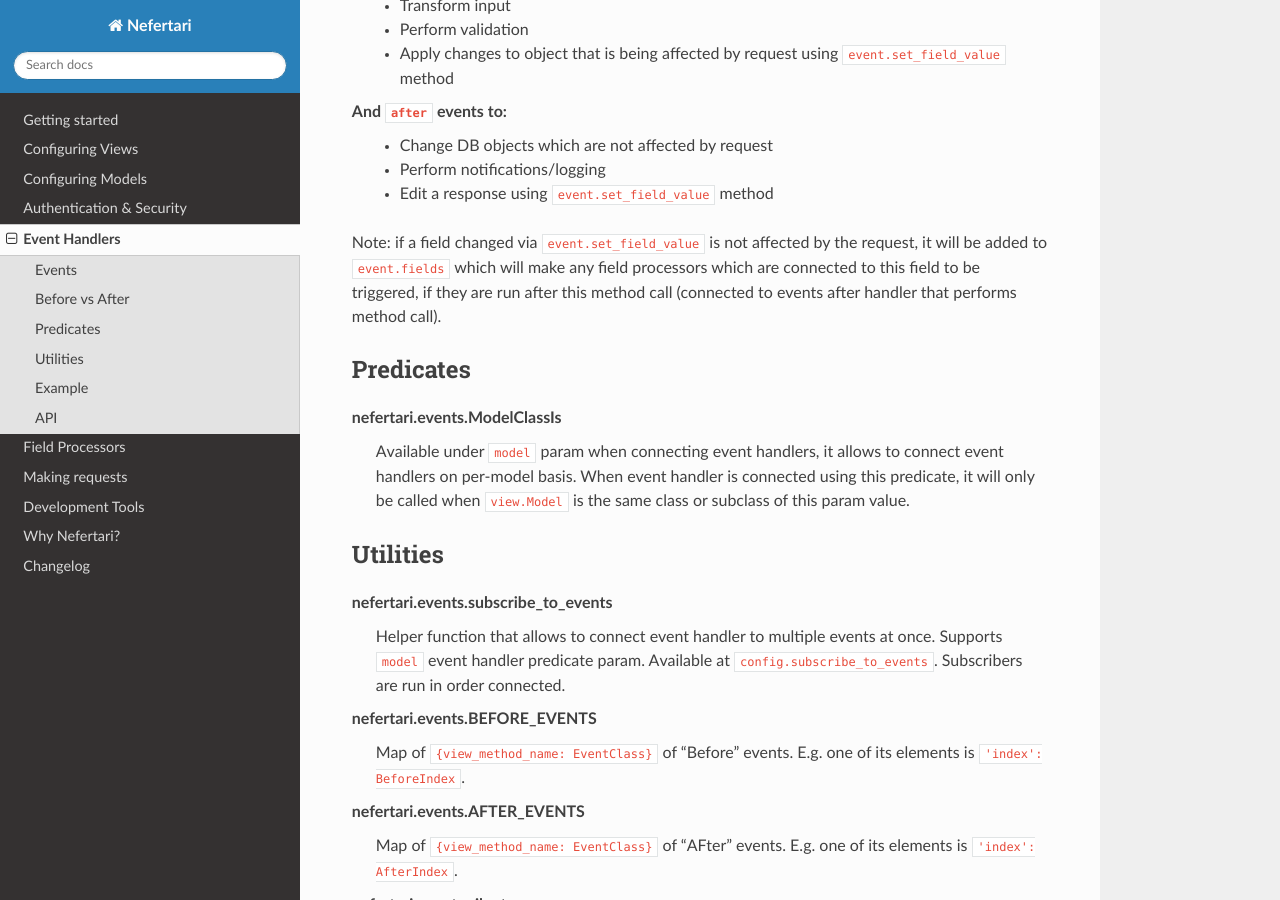
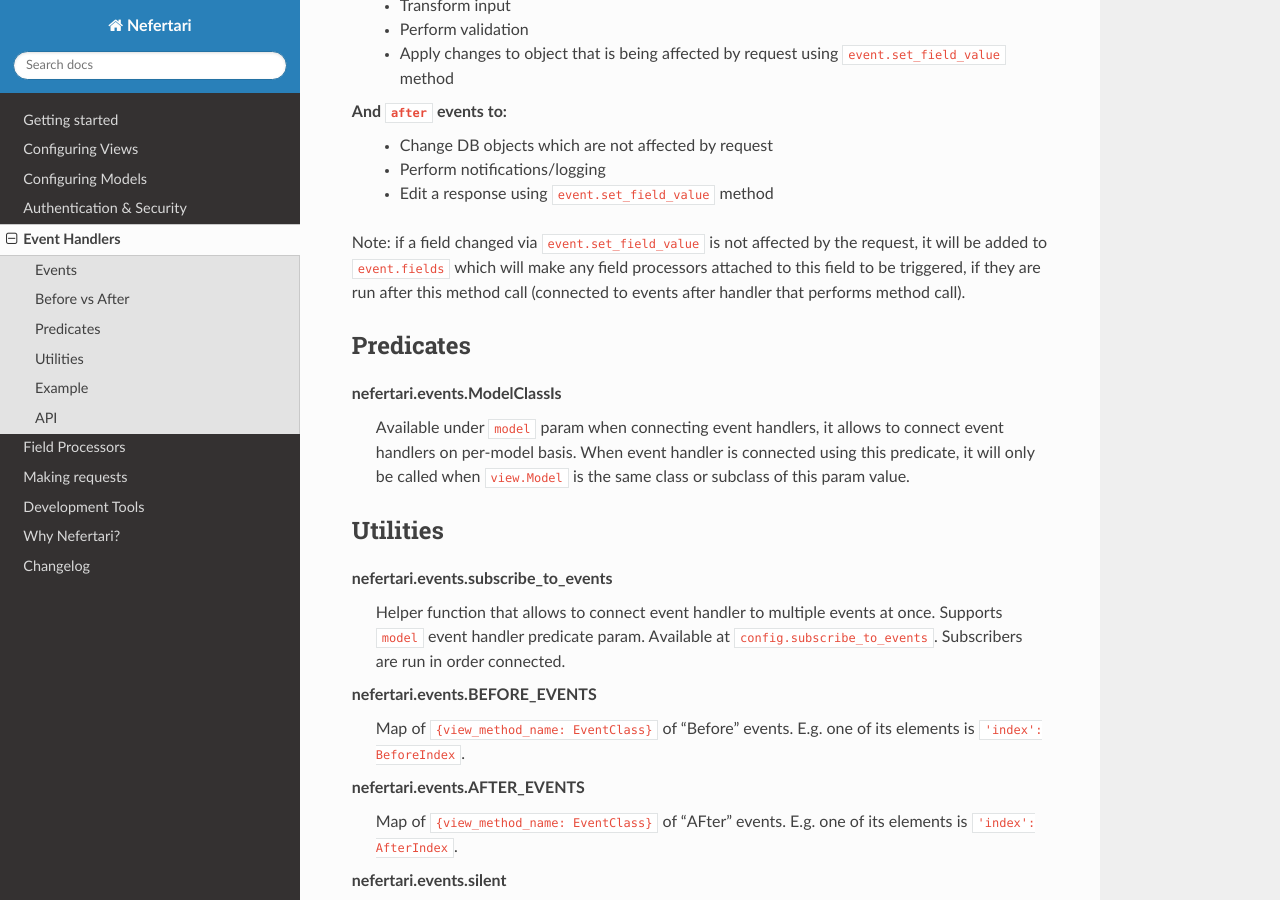
Before and after one commit to ramses-tech/nefertari, a Sphinx documentation site: the page built from docs/source/event_handlers.rst, in a window 1280 px wide and 900 px high, scrolled down 1311 px. Built offline with Sphinx 7.4.7 and the Read the Docs theme 2.0.0, drawn with Linux system fonts in a browser that asks for light colours.

Commit message:
Update event_handlers.rst

```diff
--- a/docs/source/event_handlers.rst
+++ b/docs/source/event_handlers.rst
@@ -53,7 +53,7 @@
     * Perform notifications/logging
     * Edit a response using ``event.set_field_value`` method
 
-Note: if a field changed via ``event.set_field_value`` is not affected by the request, it will be added to ``event.fields`` which will make any field processors which are connected to this field to be triggered, if they are run after this method call (connected to events after handler that performs method call).
+Note: if a field changed via ``event.set_field_value`` is not affected by the request, it will be added to ``event.fields`` which will make any field processors attached to this field to be triggered, if they are run after this method call (connected to events after handler that performs method call).
 
 
 Predicates
```
